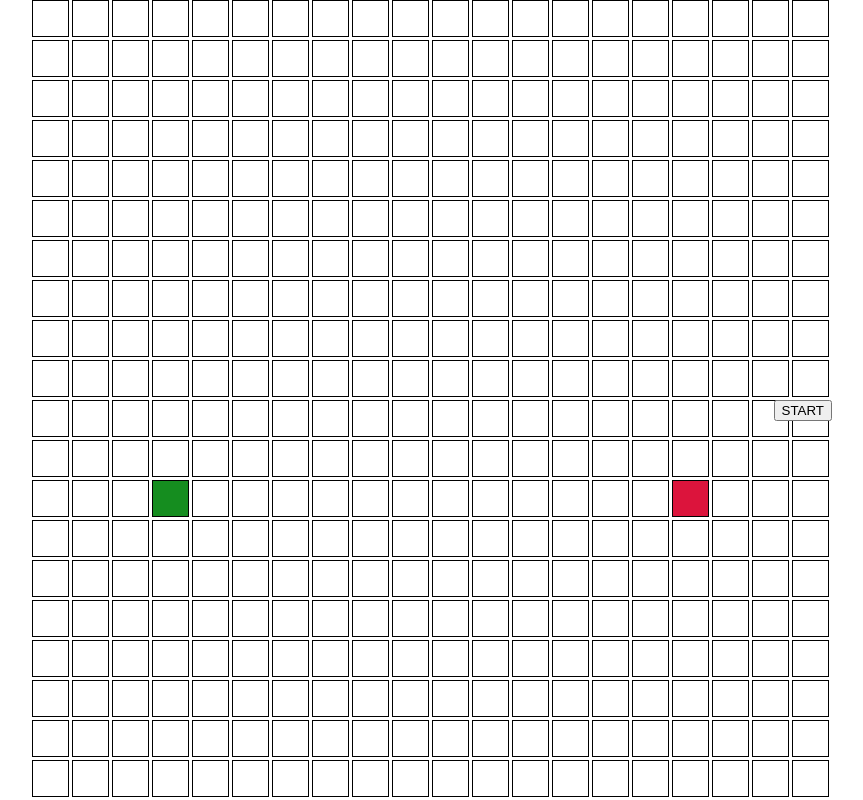
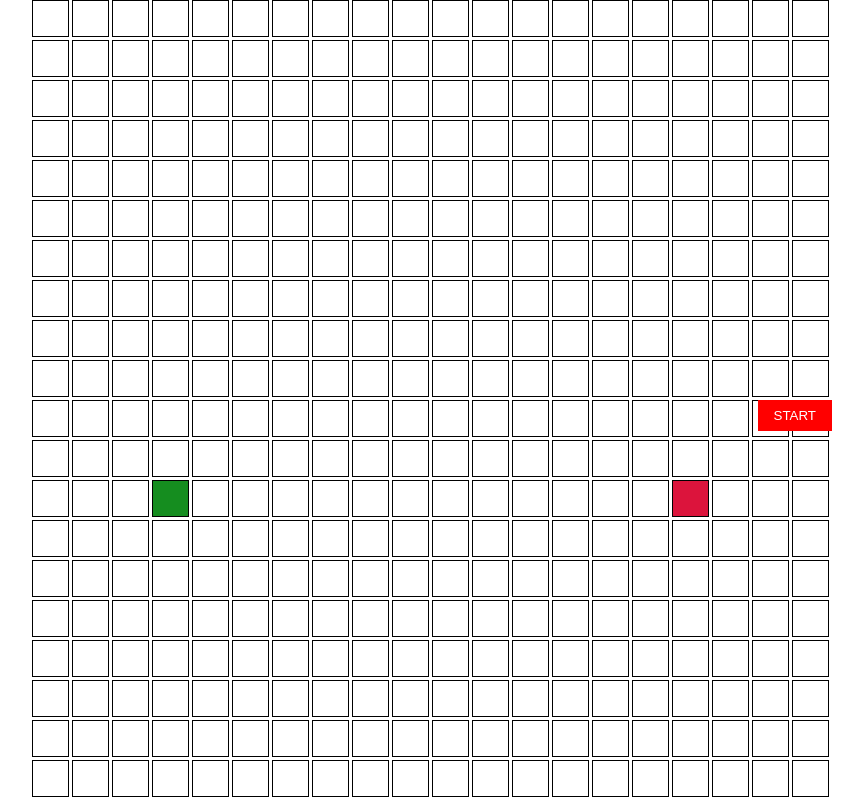
Before and after one commit to Tomolo997/Dijkstra-s, a plain HTML site: page index.html in a window 1280 px wide. Shown: the whole page, without its empty margins (208-1071 px from the left). Drawn offline with Linux system fonts and the light colour scheme.

Commit message:
changed the start button  to look prettier

```diff
--- a/style.css
+++ b/style.css
@@ -39,6 +39,20 @@
   top: 25rem;
 }
 
+.startDijsktra {
+  padding: 0.5rem 1rem 0.5rem 1rem;
+  background-color: red;
+  color: white;
+  border: none;
+  outline: none;
+  cursor: pointer;
+}
+
+.startDijsktra:hover {
+  background-color: white;
+  color: red;
+  border: 1px solid red;
+}
 .shoretstPath {
   background-color: yellow;
 }
```
